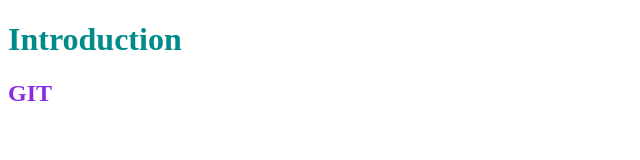
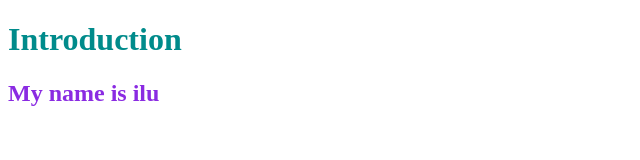
Before and after one commit to SarikaDangol/SarikaDangol.github.io, a plain HTML site: page contact.html in a window 1280 px wide. Shown: the whole page, without its empty margins (0-640 px from the left). Drawn offline with Linux system fonts and the light colour scheme.

Commit message:
added contact

```diff
--- a/contact.html
+++ b/contact.html
@@ -9,7 +9,7 @@
 </head>
 <body>
     <h1 style="color:darkcyan"> Introduction</h1>
-    <h2 style="color:blueviolet">GIT</h2>
+    <h2 style="color:blueviolet; width: 3px solid ">My name is ilu</h2>
 
 </body>
 </html>
```
